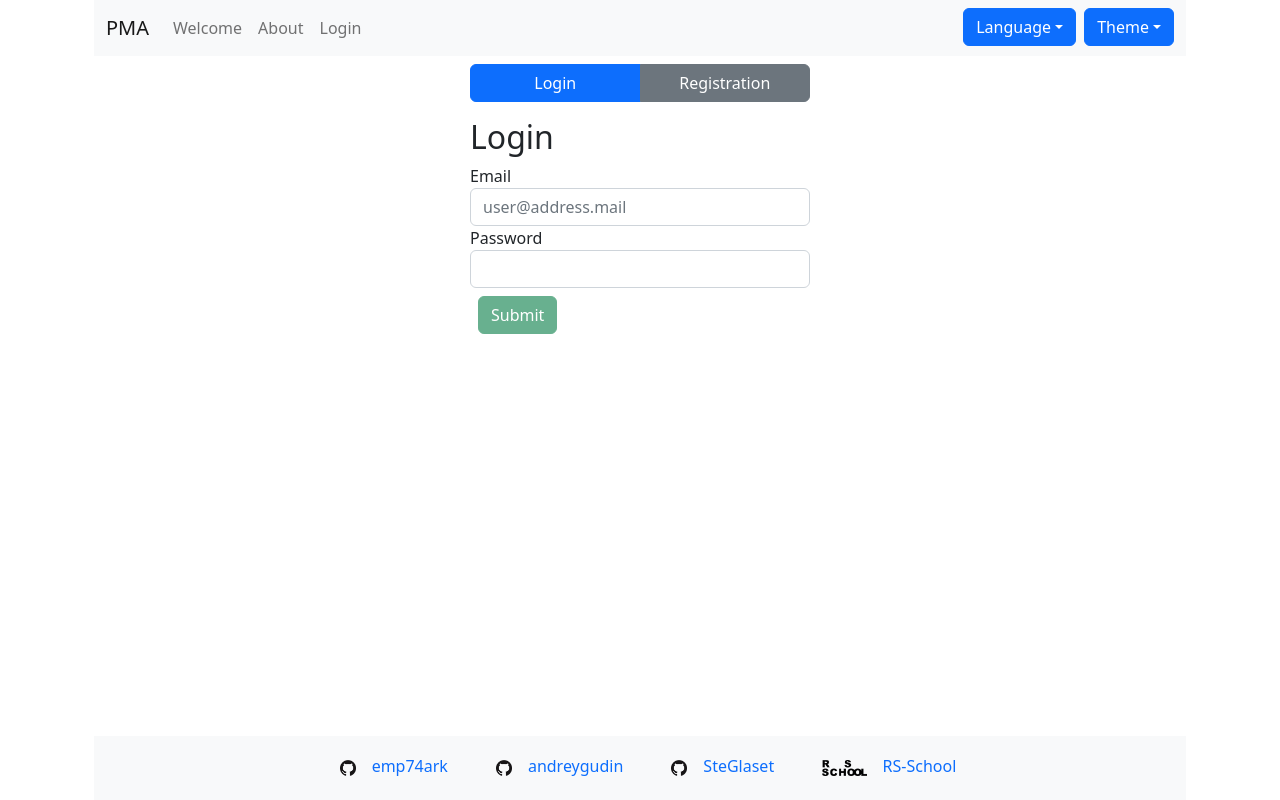
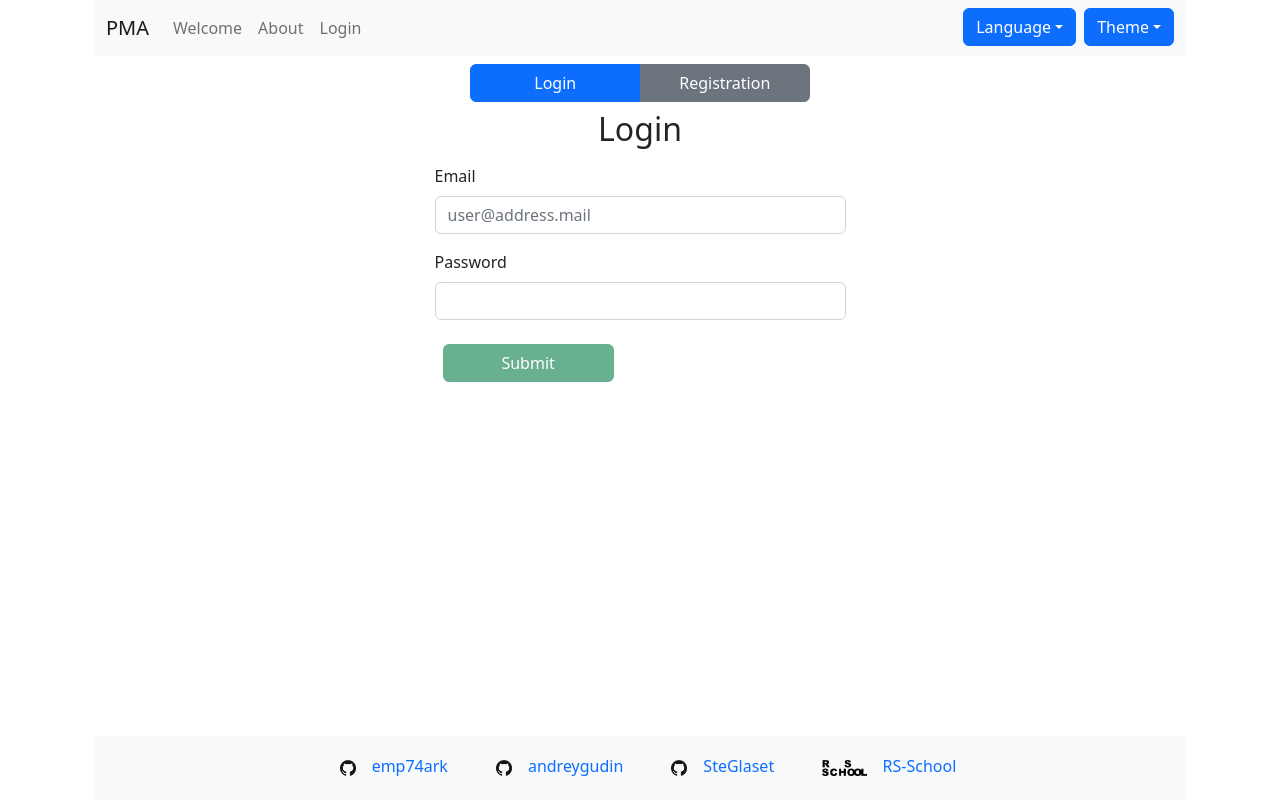
Before and after one commit to emp74ark/pma, a React (Create React App) app: page /auth in a window 1280 px wide. Built offline with nearby package versions, Linux system fonts and the light colour scheme.

Commit message:
feat: adaptive login and register form with grid

```diff
--- a/src/pages/Auth/Auth.login.tsx
+++ b/src/pages/Auth/Auth.login.tsx
@@ -25,23 +25,39 @@ export const AuthLogin: FC = () => {
   }
 
   return (
-    <div className="col-4 m-2">
-      <h2>Login</h2>
-      <form onSubmit={handleSubmit(formData)}>
-        <div className="form-group">
-          <label htmlFor="login">Email</label>
+    <>
+      <h2 className="mb-3 text-center">Login</h2>
+      <form className="row justify-content-center" onSubmit={handleSubmit(formData)}>
+        <div className="row mb-2 justify-content-center">
+          <label
+            className="col-md-5 d-flex flex-column justify-content-center"
+            htmlFor="autoSizingInput"
+          >
+            Email
+          </label>
+        </div>
+        <div className="row mb-3 justify-content-center">
+          <div className="col-md-5 d-flex flex-column justify-content-center">
             <input
               {...register('login', { required: true })}
               type="text"
               name="login"
-            id="login"
+              id="autoSizingInput"
               className="form-control"
               placeholder="user@address.mail"
             />
-          {errors.login?.type === 'required' && <Alert variant="warning">Login is required</Alert>}
+            {errors.login?.type === 'required' && (
+              <Alert variant="warning">Login is required</Alert>
+            )}
           </div>
-        <div className="form-group">
-          <label htmlFor="password">Password</label>
+        </div>
+        <div className="row mb-2 justify-content-center">
+          <label className="col-md-5 d-flex flex-column justify-content-center" htmlFor="password">
+            Password
+          </label>
+        </div>
+        <div className="row mb-3 justify-content-center">
+          <div className="col-md-5">
             <input
               {...register('password', { required: true })}
               type="password"
@@ -53,10 +69,19 @@ export const AuthLogin: FC = () => {
               <Alert variant="warning">Password is required</Alert>
             )}
           </div>
-        <button type="submit" className="btn btn-success m-2" disabled={!isDirty || !isValid}>
+        </div>
+        <div className="row mb-3 justify-content-center">
+          <div className="col-md-5">
+            <button
+              type="submit"
+              className="btn btn-success m-2 col-md-5"
+              disabled={!isDirty || !isValid}
+            >
               Submit
             </button>
+          </div>
+        </div>
       </form>
-    </div>
+    </>
   );
 };
--- a/src/pages/Auth/Auth.register.tsx
+++ b/src/pages/Auth/Auth.register.tsx
@@ -25,11 +25,17 @@ export const AuthRegister: FC = () => {
   }
 
   return (
-    <div className="col-4 m-2">
-      <h2>Registration</h2>
-      <form onSubmit={handleSubmit(formData)}>
+    <>
+      <h2 className="mb-3 text-center">Registration</h2>
+      <form className="row justify-content-center" onSubmit={handleSubmit(formData)}>
         <div className="form-group">
-          <label htmlFor="name">Name</label>
+          <div className="row mb-2 justify-content-center">
+            <label className="col-md-5 d-flex flex-column justify-content-center" htmlFor="name">
+              Name
+            </label>
+          </div>
+          <div className="row mb-3 justify-content-center">
+            <div className="col-md-5 d-flex flex-column justify-content-center">
               <input
                 {...register('name', { required: true, minLength: 2 })}
                 type="text"
@@ -38,11 +44,23 @@ export const AuthRegister: FC = () => {
                 className="form-control"
                 placeholder="User name"
               />
-          {errors.name?.type === 'required' && <Alert variant="warning">Name is required</Alert>}
-          {errors.name?.type === 'minLength' && <Alert variant="warning">Name is too short</Alert>}
+              {errors.name?.type === 'required' && (
+                <Alert variant="warning">Name is required</Alert>
+              )}
+              {errors.name?.type === 'minLength' && (
+                <Alert variant="warning">Name is too short</Alert>
+              )}
+            </div>
+          </div>
         </div>
         <div className="form-group">
-          <label htmlFor="login">Email</label>
+          <div className="row mb-2 justify-content-center">
+            <label className="col-md-5 d-flex flex-column justify-content-center" htmlFor="login">
+              Email
+            </label>
+          </div>
+          <div className="row mb-3 justify-content-center">
+            <div className="col-md-5 d-flex flex-column justify-content-center">
               <input
                 {...register('login', { required: true })}
                 type="text"
@@ -51,10 +69,23 @@ export const AuthRegister: FC = () => {
                 className="form-control"
                 placeholder="user@address.mail"
               />
-          {errors.login?.type === 'required' && <Alert variant="warning">Name is required</Alert>}
+              {errors.login?.type === 'required' && (
+                <Alert variant="warning">Name is required</Alert>
+              )}
+            </div>
+          </div>
         </div>
         <div className="form-group">
-          <label htmlFor="password">Password</label>
+          <div className="row mb-2 justify-content-center">
+            <label
+              className="col-md-5 d-flex flex-column justify-content-center"
+              htmlFor="password"
+            >
+              Password
+            </label>
+          </div>
+          <div className="row mb-3 justify-content-center">
+            <div className="col-md-5">
               <input
                 {...register('password', { required: true, minLength: 6 })}
                 type="password"
@@ -69,10 +100,16 @@ export const AuthRegister: FC = () => {
                 <Alert variant="warning">Password is too short</Alert>
               )}
             </div>
+          </div>
+        </div>
+        <div className="row mb-3 justify-content-center">
+          <div className="col-md-5">
             <button type="submit" className="btn btn-success m-2" disabled={!isDirty || !isValid}>
               Submit
             </button>
+          </div>
+        </div>
       </form>
-    </div>
+    </>
   );
 };
--- a/src/pages/Dashboard/Dashboard.tsx
+++ b/src/pages/Dashboard/Dashboard.tsx
@@ -25,7 +25,7 @@ export const Dashboard: FC = () => {
   }, []);
 
   return (
-    <Container fluid className="flex-fill">
+    <Container fluid className="flex-fill overflow-auto">
       <div className="row d-flex justify-content-between m-3">
         <h2 className="col-auto">Dashboard</h2>
         <Button className="col-auto" variant="success">
@@ -37,7 +37,12 @@ export const Dashboard: FC = () => {
       <div className="row d-flex flex-wrap justify-content-center gap-3 flex-grow-1">
         {boards &&
           boards.map((board) => (
-            <Card className="col-2 p-0" key={board.id} onClick={() => openBoard(board.id!)}>
+            <Card
+              style={{ width: '20rem' }}
+              className="col-2 p-0"
+              key={board.id}
+              onClick={() => openBoard(board.id!)}
+            >
               <Card.Header>
                 <div className="row">
                   <Card.Title className="col">{board.title}</Card.Title>
```
Lines whose indentation alone changed are shown as unchanged.
